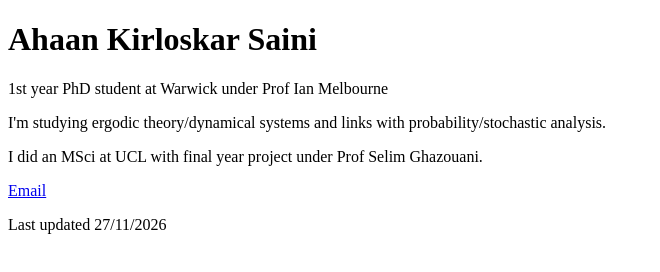
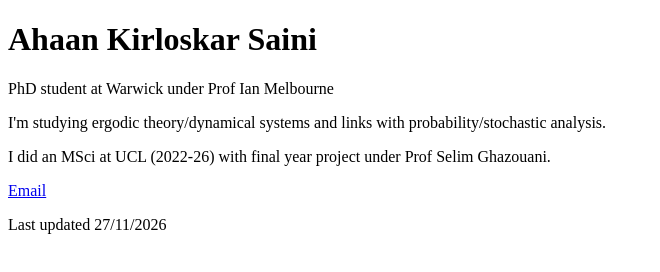
Before and after one commit to ahaan-k-s/ahaan-k-s.github.io, a plain HTML site: page index.html in a window 1280 px wide. Shown: the whole page, without its empty margins (0-660 px from the left). Drawn offline with Linux system fonts and the light colour scheme.

Commit message:
Update index.html

```diff
--- a/index.html
+++ b/index.html
@@ -7,9 +7,9 @@
 </head>
 <body>
     <h1>Ahaan Kirloskar Saini</h1>
-    <p>1st year PhD student at Warwick under Prof Ian Melbourne</p>
+    <p>PhD student at Warwick under Prof Ian Melbourne</p>
     <p>I'm studying ergodic theory/dynamical systems and links with probability/stochastic analysis.</p>
-    <p>I did an MSci at UCL with final year project under Prof Selim Ghazouani.</p>
+    <p>I did an MSci at UCL (2022-26) with final year project under Prof Selim Ghazouani.</p>
     <p><a href="mailto:Ahaan.Saini@warwick.ac.uk">Email</a></p>
     <footer>
         <p>Last updated 27/11/2026</p>
```
